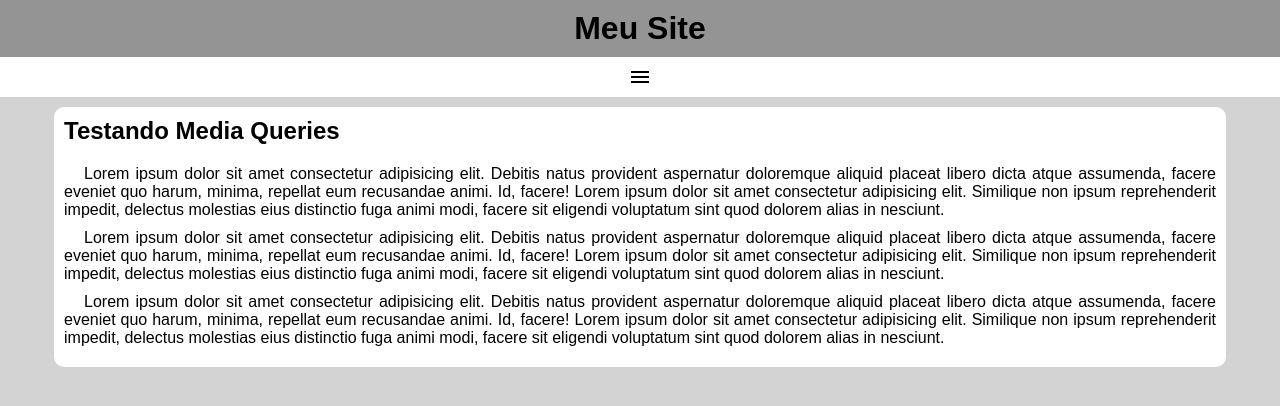
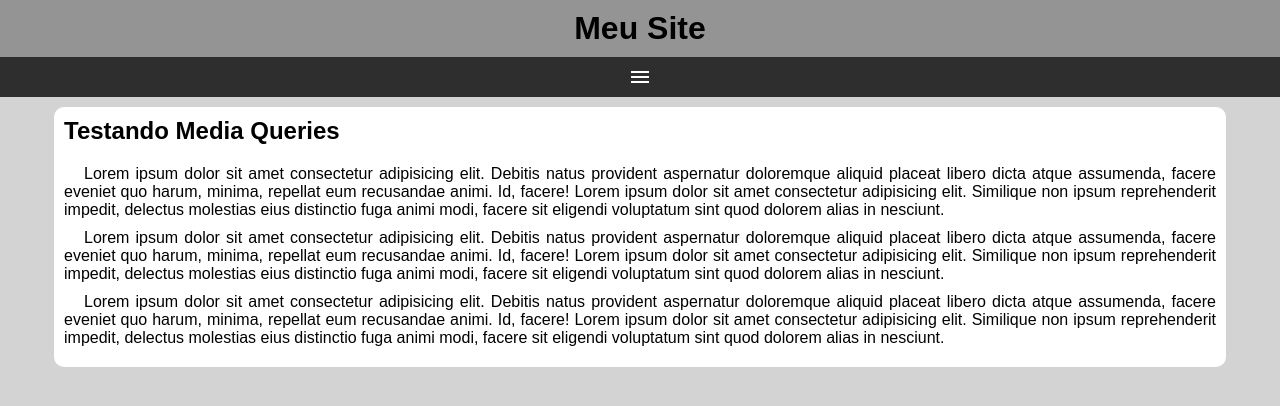
Before and after one commit to gabriel121996/html-css, a plain HTML site: page exercicios/ex026/mq005/index.html in a window 1280 px wide. In both pictures the pointer is over the element "menu". Drawn offline with nearby package versions, Linux system fonts and the light colour scheme.

Commit message:
Update style.css

```diff
--- a/exercicios/ex026/mq005/estilos/style.css
+++ b/exercicios/ex026/mq005/estilos/style.css
@@ -25,8 +25,8 @@ span#burguer {
     cursor: pointer;
 }
 span#burguer:hover {
-    background-color: white;
-    color: black;
+    background-color: rgb(46, 46, 46);
+    color: rgb(255, 255, 255);
 }
 menu {
     display: none;
```
